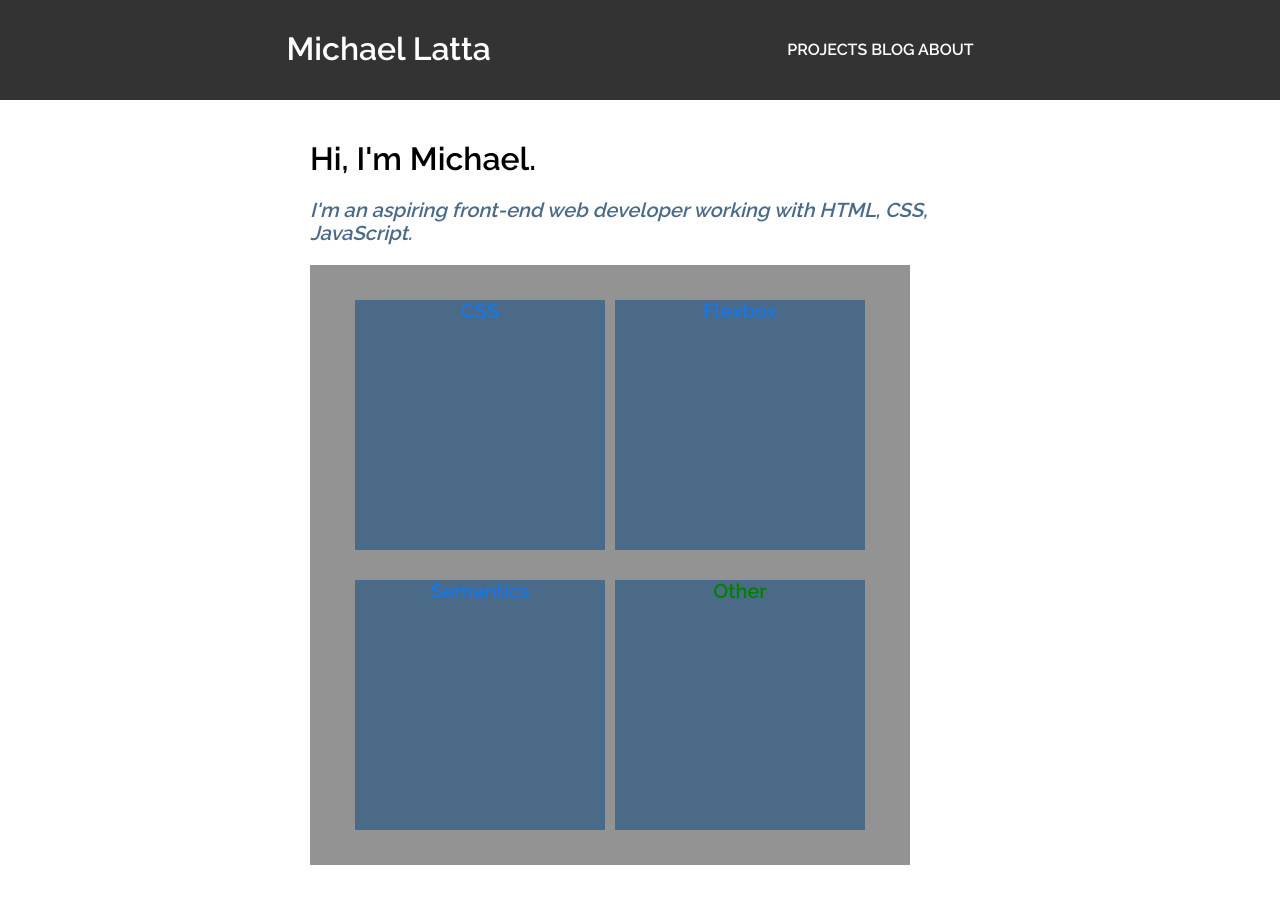
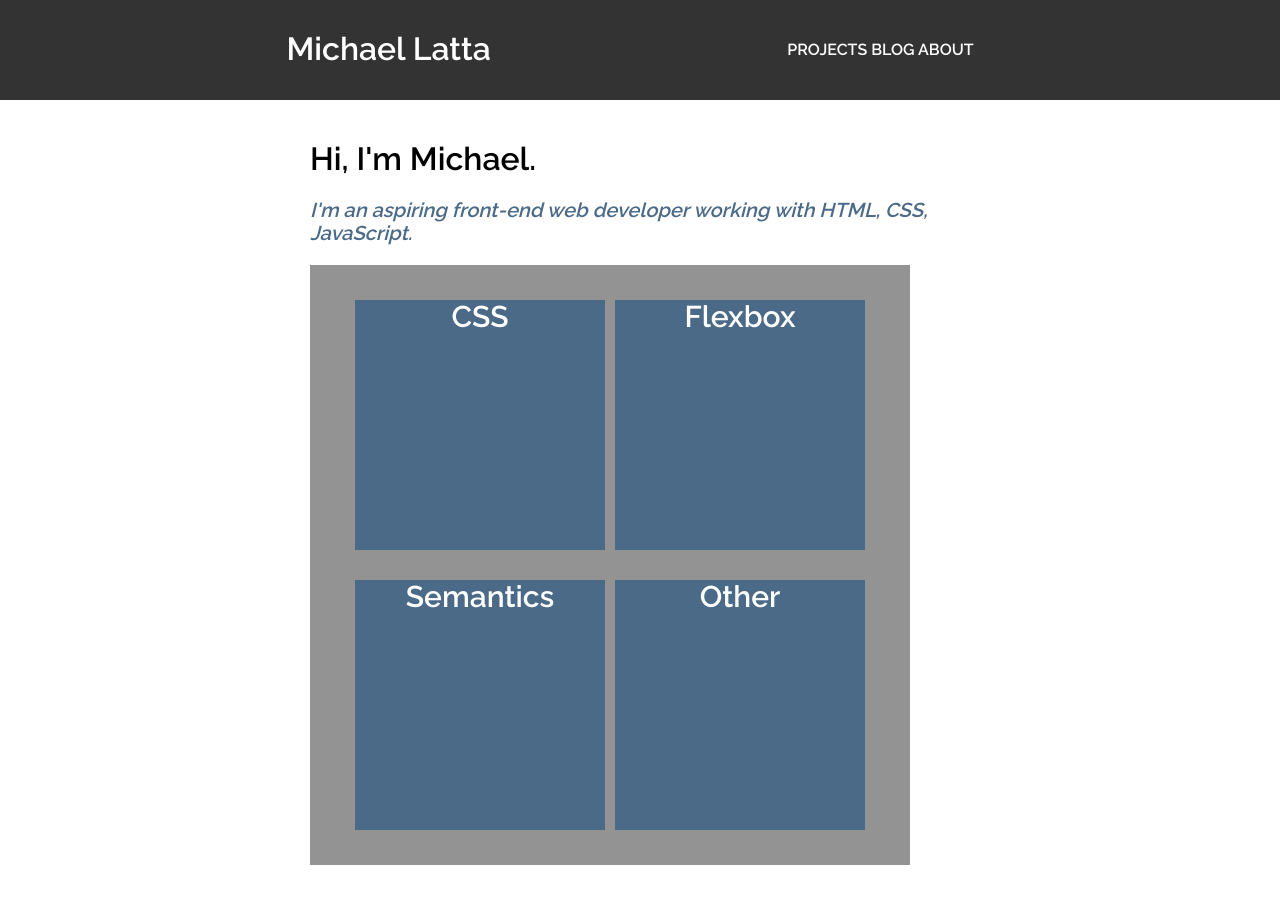
Before and after one commit to michaellatta/michaellatta.github.io, a Jekyll site: the page built from index.html, in a window 1280 px wide. Built offline with Jekyll 4.4.1, drawn with Linux system fonts in a browser that asks for light colours.

Commit message:
Font color changes

```diff
--- a/assets/stylesheets/style.css
+++ b/assets/stylesheets/style.css
@@ -258,16 +258,21 @@ footer {
 
 .home-flexbox {
   display: flex;
-  font-size: 20px;
+  font-size: 30px;
   height: 600px;
   width: 600px;
-  color: green;
+  color: white;
   background: #939393;
   align-items: center;
   flex-direction: row;
   flex-wrap: wrap;
   justify-content: center;
   padding: 20px;
+}
+
+.home-flexbox a {
+  color: white;
+  text-decoration: none;
 }
 
 .home-item {
```
